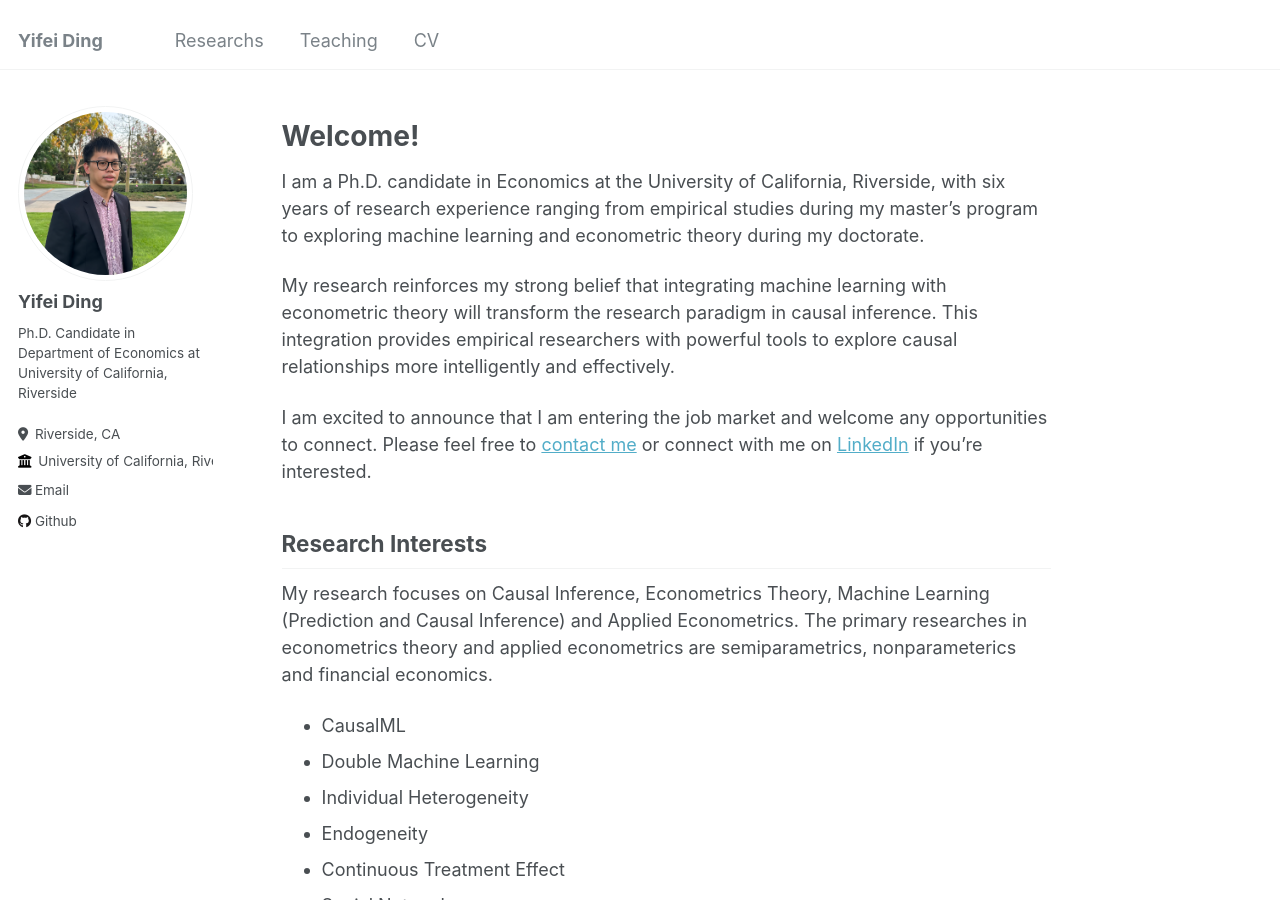
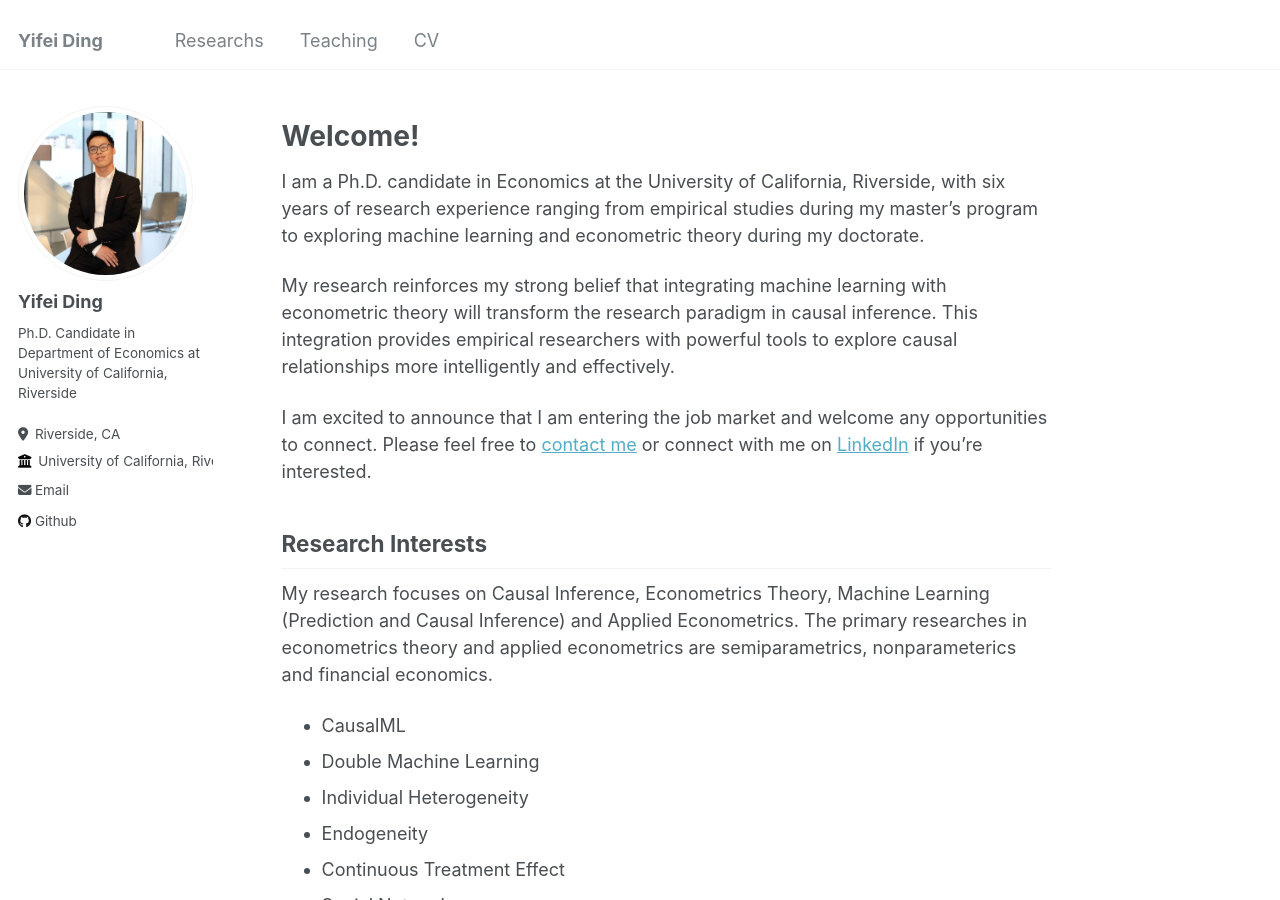
Before and after one commit to YifeiDing-UCR/YifeiDing-UCR.github.io, a Jekyll site: the page built from _pages/about.md, in a window 1280 px wide and 900 px high. Built offline with Jekyll 4.4.1, drawn with Linux system fonts in a browser that asks for light colours.

Commit message:
Update _config.yml

```diff
--- a/_config.yml
+++ b/_config.yml
@@ -21,7 +21,7 @@ repository               : "YifeiDing-UCR/yifeiding-ucr.github.io"
 #               Additional customization can be done by editing /_includes/author-profile.html
 author:
   # Biographic information
-  avatar           : "Headshot_use.png"
+  avatar           : "Headshot_use.jpg"
   name             : "Yifei Ding"
   pronouns         : # example: "she/her"
   bio              : "Ph.D. Candidate in Department of Economics at University of California, Riverside"
```
